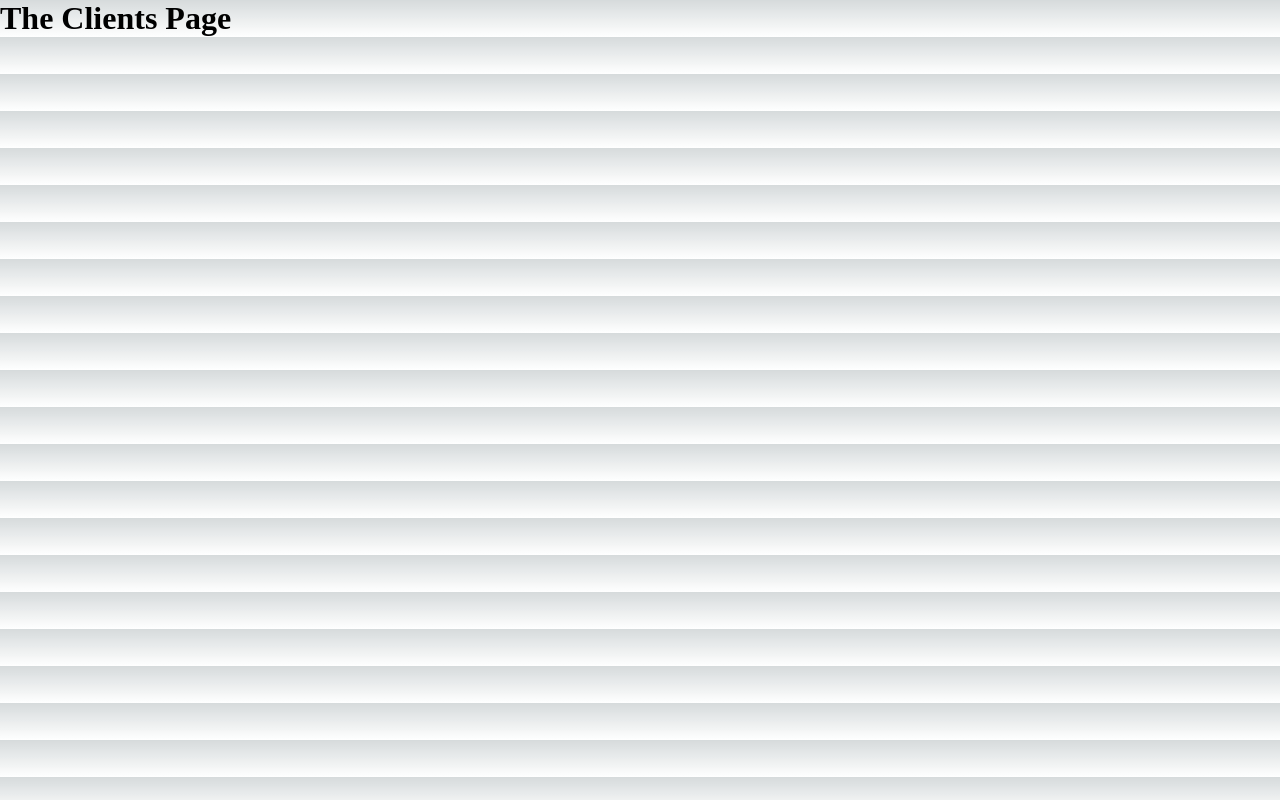
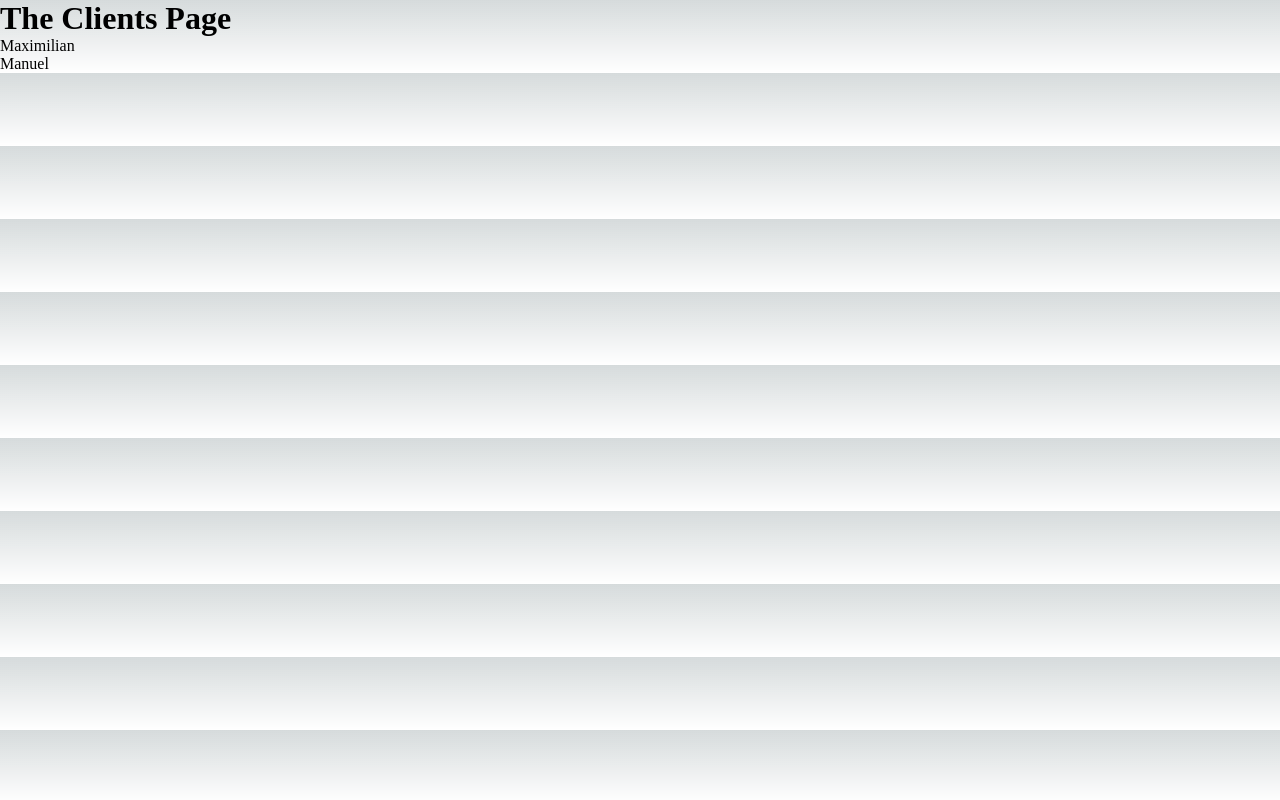
Before and after one commit to Shahi77/Next_basics, a Next.js app: page /clients in a window 1280 px wide. Built offline with nearby package versions, Linux system fonts and the light colour scheme.

Commit message:
navigating to dynamic routes

```diff
--- a/pages/clients/index.js
+++ b/pages/clients/index.js
@@ -1,7 +1,29 @@
+import Link from "next/link";
+
+
 function ClientsPage() {
+    const clients = [
+        { id: "max", name: "Maximilian" },
+        { id: "manu", name: "Manuel" },
+    ]
     return (
         <div>
             <h1>The Clients Page</h1>
+            {/* <ul>
+                <li>
+                    <Link href="/clients/max">Maximilian</Link>
+                </li>
+                <li>
+                    <Link href="/clients/manu">Manuel</Link>
+                </li>
+            </ul>  */}
+
+            <ul>
+                {clients.map(client => <li key={clients.id}>
+                    <Link href={`/clients/${client.id}`}>{client.name}</Link>
+                </li>)}
+            </ul>
+
         </div>
     )
 }
```
